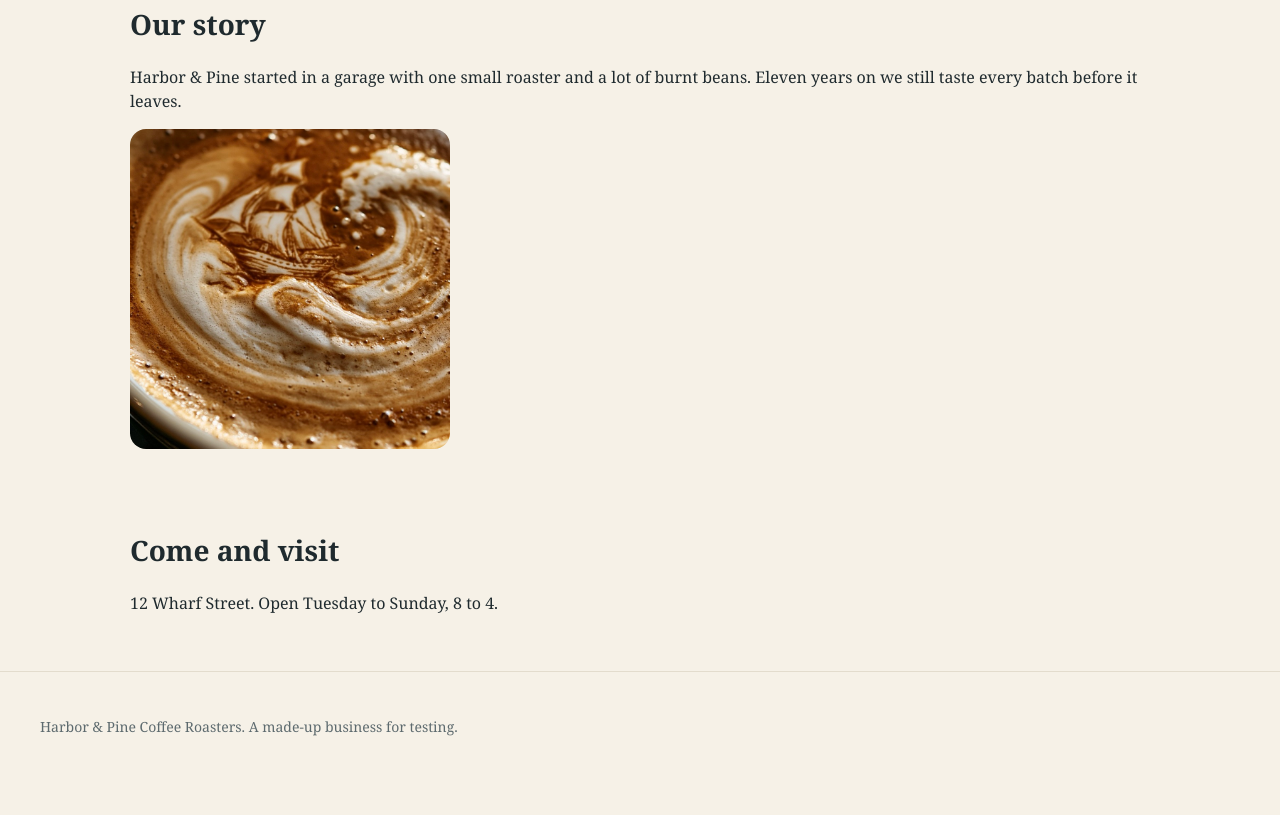
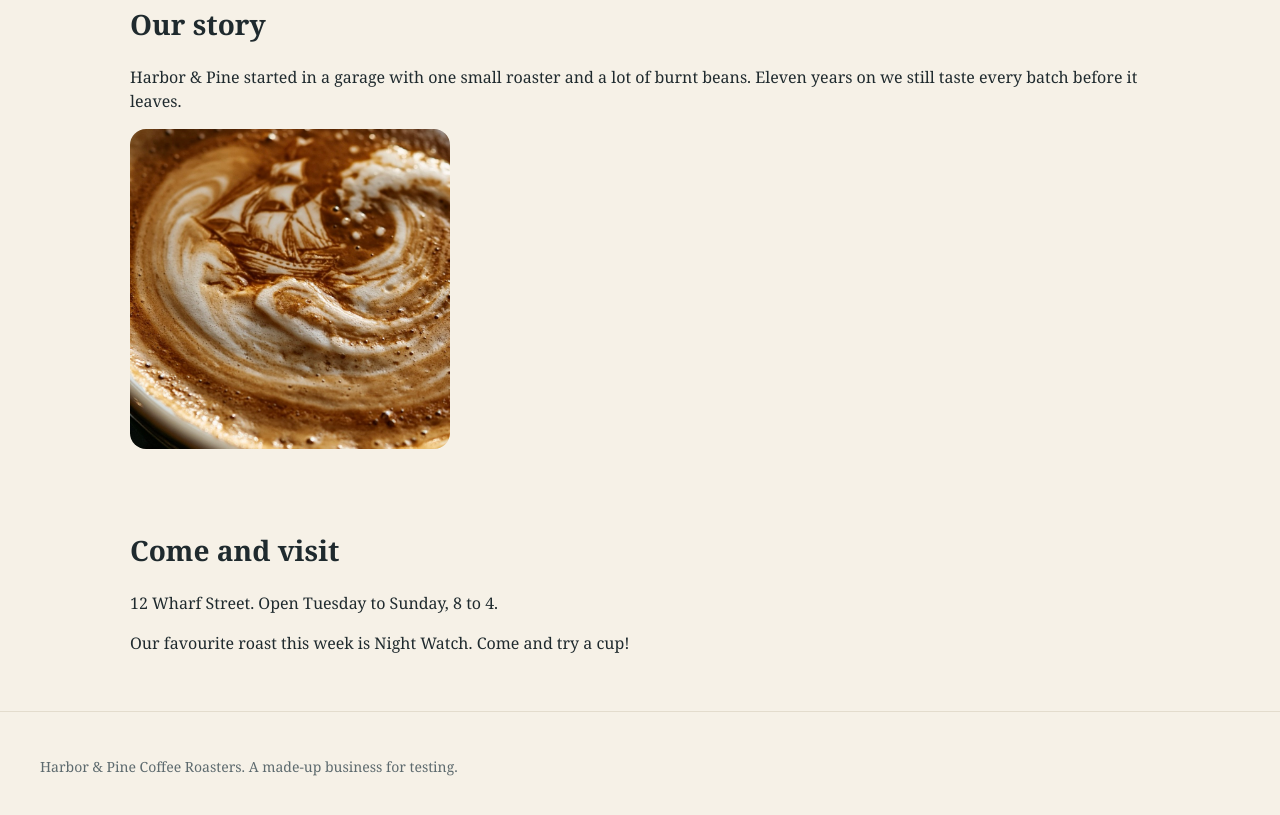
Before and after one commit to AcroyearOne/tenhari-roundtrip-demo, a plain HTML site: page index.html in a window 1280 px wide. Shown: the part 872-1687 px from the top of the page. Before the commit the page ends 1653 px from the top, so only its background shows below. Drawn offline with Linux system fonts and the light colour scheme.

Commit message:
Tenhari: the change for pin 17 on Harbor and Pine (round trip demo)

```diff
--- a/index.html
+++ b/index.html
@@ -60,6 +60,7 @@
       <section id="visit" class="visit">
         <h2>Come and visit</h2>
         <p>12 Wharf Street. Open Tuesday to Sunday, 8 to 4.</p>
+        <p>Our favourite roast this week is Night Watch. Come and try a cup!</p>
       </section>
     </main>
 
```
